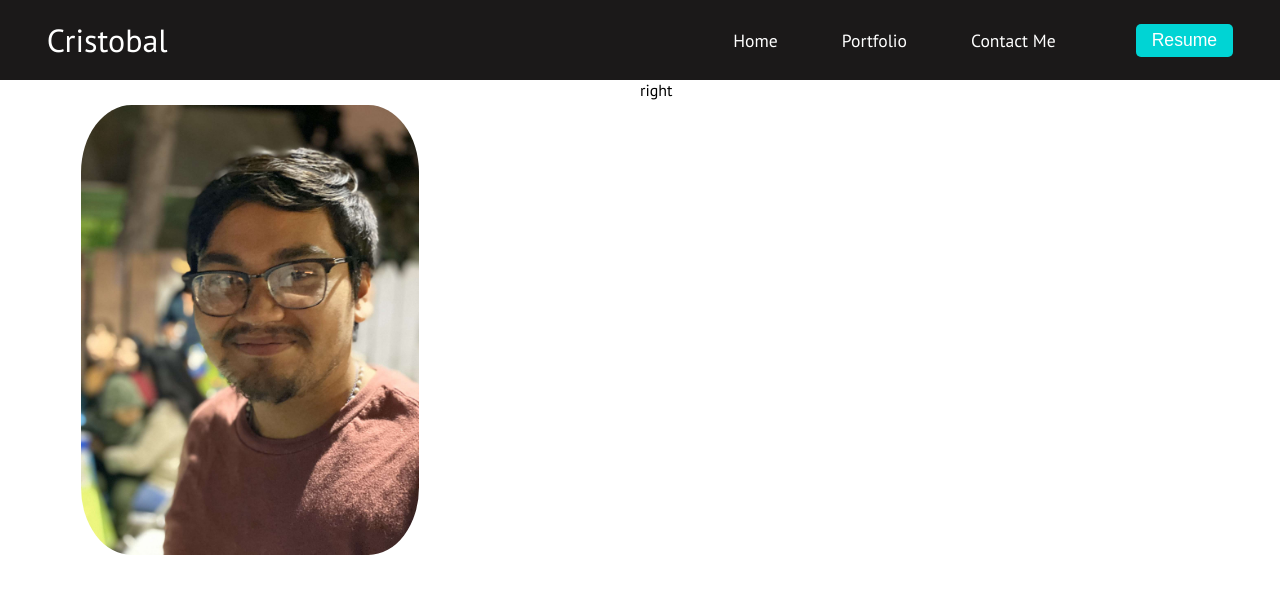
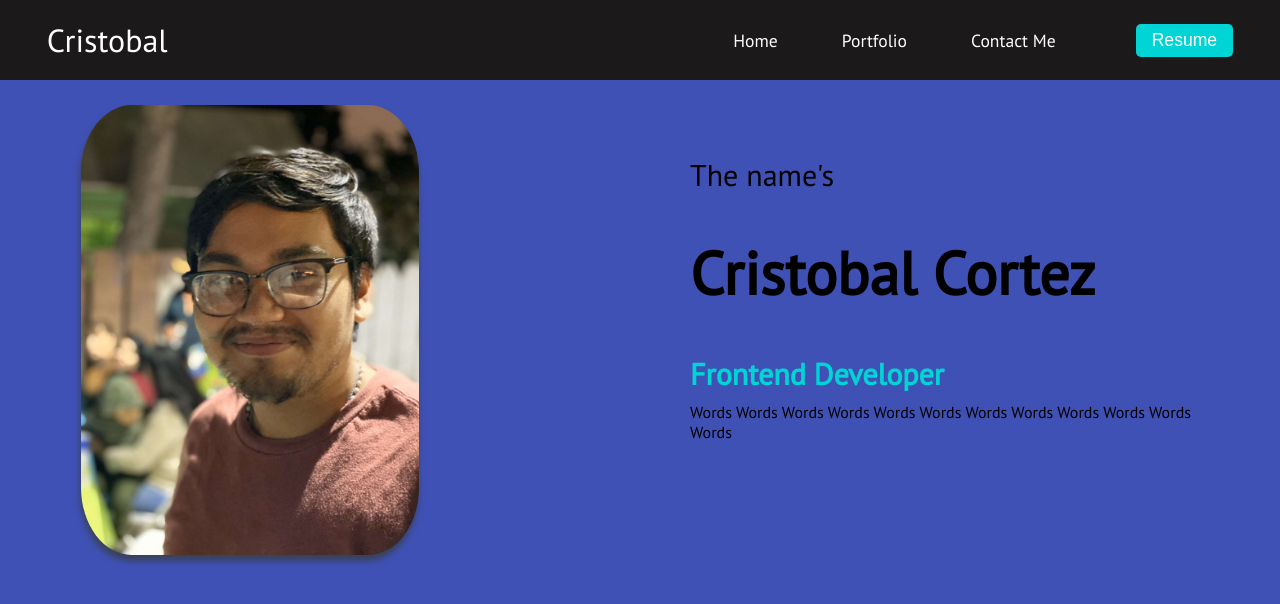
Before and after one commit to Cris546/Cris546.github.io, a React (Create React App) app: page / in a window 1280 px wide. Shown: the top 604 px of the page. Built offline with nearby package versions, Linux system fonts and the light colour scheme.

Commit message:
More work on landing page

```diff
--- a/src/pages/Home.js
+++ b/src/pages/Home.js
@@ -12,7 +12,26 @@ function Home() {
           <img src={pic} alt='cat' />
         </div>
       </div>
-      <div className='right'>right</div>
+      <div className='right'>
+        <div className='right-wrapper'>
+          <h2 className='right-intro'>The name's</h2>
+          <h1 className='right-name'>Cristobal Cortez</h1>
+          <div className='right-title'>
+            <div className='right-title-wrapper'>
+              <div className='right-title-item'>Backend Developer</div>
+              <div className='right-title-item'>Database Designer</div>
+              <div className='right-title-item'>Frontend Developer</div>
+              <div className='right-title-item'>Guitar Player</div>
+              <div className='right-title-item'>Full Stack Engineer</div>
+
+            </div>
+          </div>
+          <div className='right-desc'>
+            Words Words Words Words Words Words Words Words Words Words Words Words
+
+          </div>
+        </div>
+      </div>
     </div>
   )
 }
--- a/src/styles/Home.css
+++ b/src/styles/Home.css
@@ -1,5 +1,5 @@
 .intro{
-    background-color: white;
+    background-color: #3f51b5;
     display: flex;
     width: 100%;
     height: 100vh;
@@ -19,6 +19,7 @@
 
 .right{
     flex: 0.5;
+    /* background-color: black; */
 
 }
 
@@ -28,7 +29,9 @@
     display: flex;
     align-items: center;
     justify-content: center;
-
+    /* clip-path: inset(2% 13% 2% 13% round 17%); */
+    /* background-color: black; */
+    filter: drop-shadow(-1px 6px 3px rgba(50, 50, 0, 0.5));
 
 }
 
@@ -37,6 +40,53 @@ img {
     border-radius: 15%;
     border-width: 10;
     border-color: crimson;
-    background-color: crimson;
+    overflow: hidden;
 
 }
+
+.right-wrapper{
+    padding: 50px;
+}
+
+.right-intro {
+    font-size: 30px;
+    font-weight: 300;
+}
+
+.right-name {
+    font-size: 60px;
+}
+
+.right-title{
+    height: 50px;
+    overflow: hidden;
+}
+
+.right-title-wrapper{
+    height: 100%;
+    animation: move 10s ease-in-out infinite alternate;
+}
+
+@keyframes move {
+    25%{
+        transform: translateY(-50px);
+    }
+    50%{
+        transform: translateY(-100px);
+    }
+    75%{
+        transform: translateY(-150px);
+    }
+    100%{
+        transform: translateY(-200px);
+    }
+}
+
+.right-title-item{
+     height: 50px;
+     font-size: 30px;
+     font-weight: bold;
+     display: flex;
+     align-items: center;
+     color: rgb(0, 212, 212);
+ }
```
